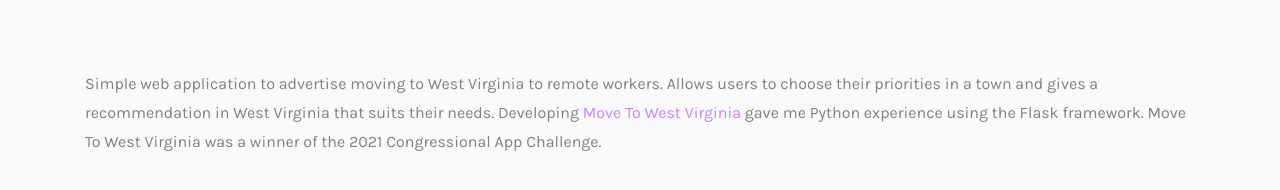
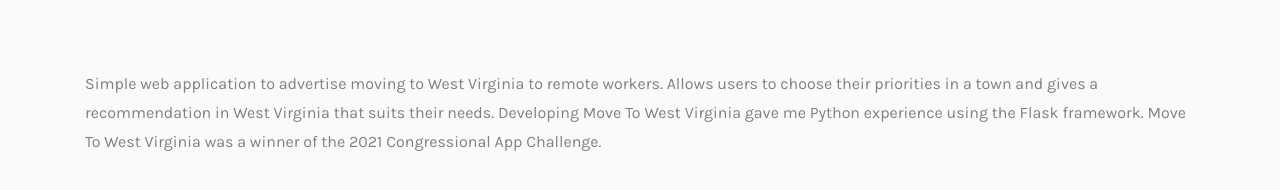
Before and after one commit to ShawnLi14/coding-portfolio, a plain HTML site: page m2wv.html in a window 1280 px wide. Shown: the part 830-1020 px from the top of the page. Drawn offline with nearby package versions, Linux system fonts and the light colour scheme; files whose address does not match are found by name; a web font is replaced by a local one.

Commit message:
removed m2wv link
website is unmaintained and buggy

```diff
--- a/m2wv.html
+++ b/m2wv.html
@@ -100,7 +100,7 @@
                         </a>
                         <div class="col-md-12">
                             <div class="desc">
-                                <p>Simple web application to advertise moving to West Virginia to remote workers. Allows users to choose their priorities in a town and gives a recommendation in West Virginia that suits their needs. Developing <a href="https://m2wv.pythonanywhere.com/">Move To West Virginia</a> gave me Python experience using the Flask framework. Move To West Virginia was a winner of the 2021 Congressional App Challenge.</p>
+                                <p>Simple web application to advertise moving to West Virginia to remote workers. Allows users to choose their priorities in a town and gives a recommendation in West Virginia that suits their needs. Developing Move To West Virginia gave me Python experience using the Flask framework. Move To West Virginia was a winner of the 2021 Congressional App Challenge.</p>
                             </div>
                         </div>
                     </div>
```
